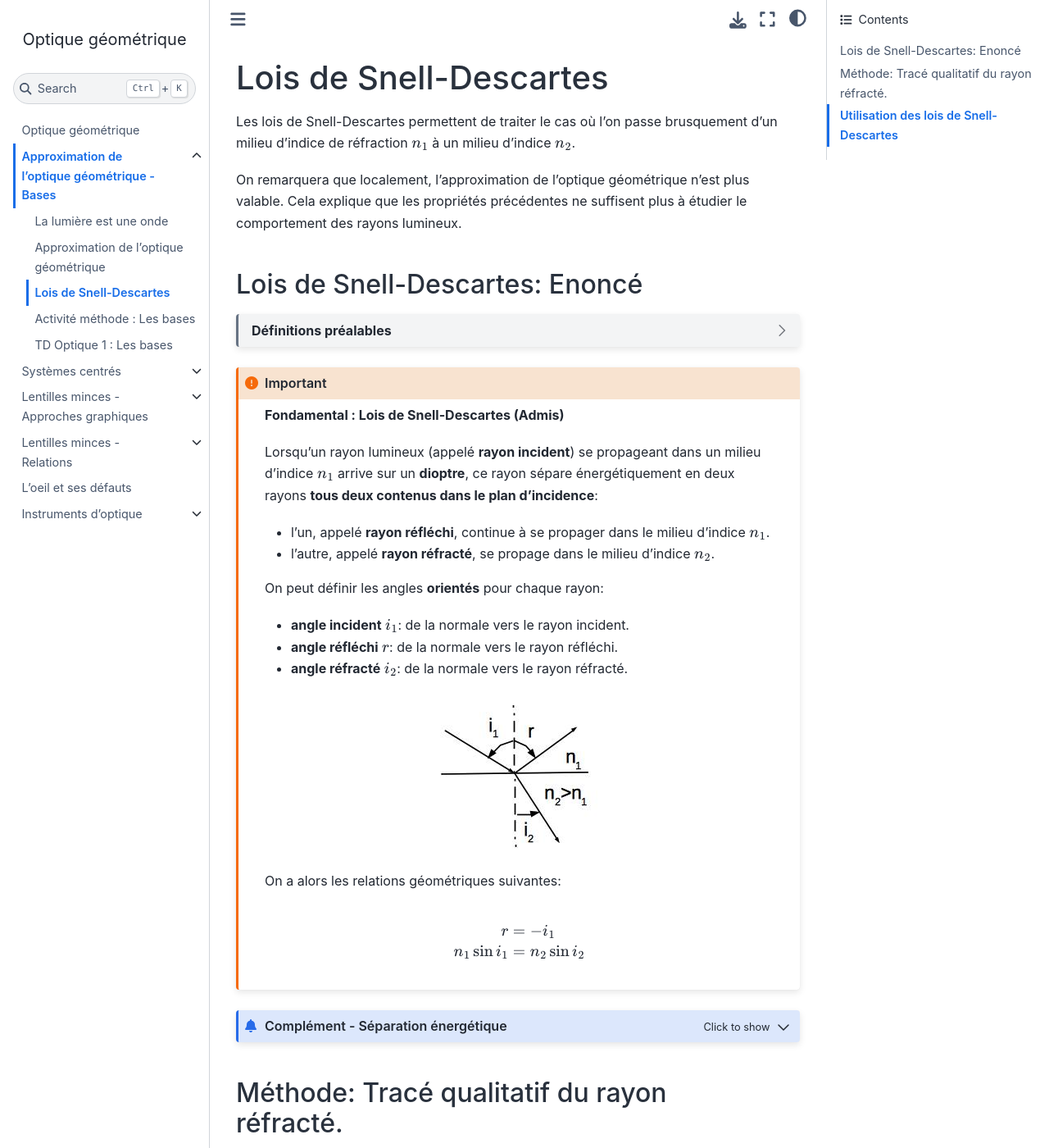
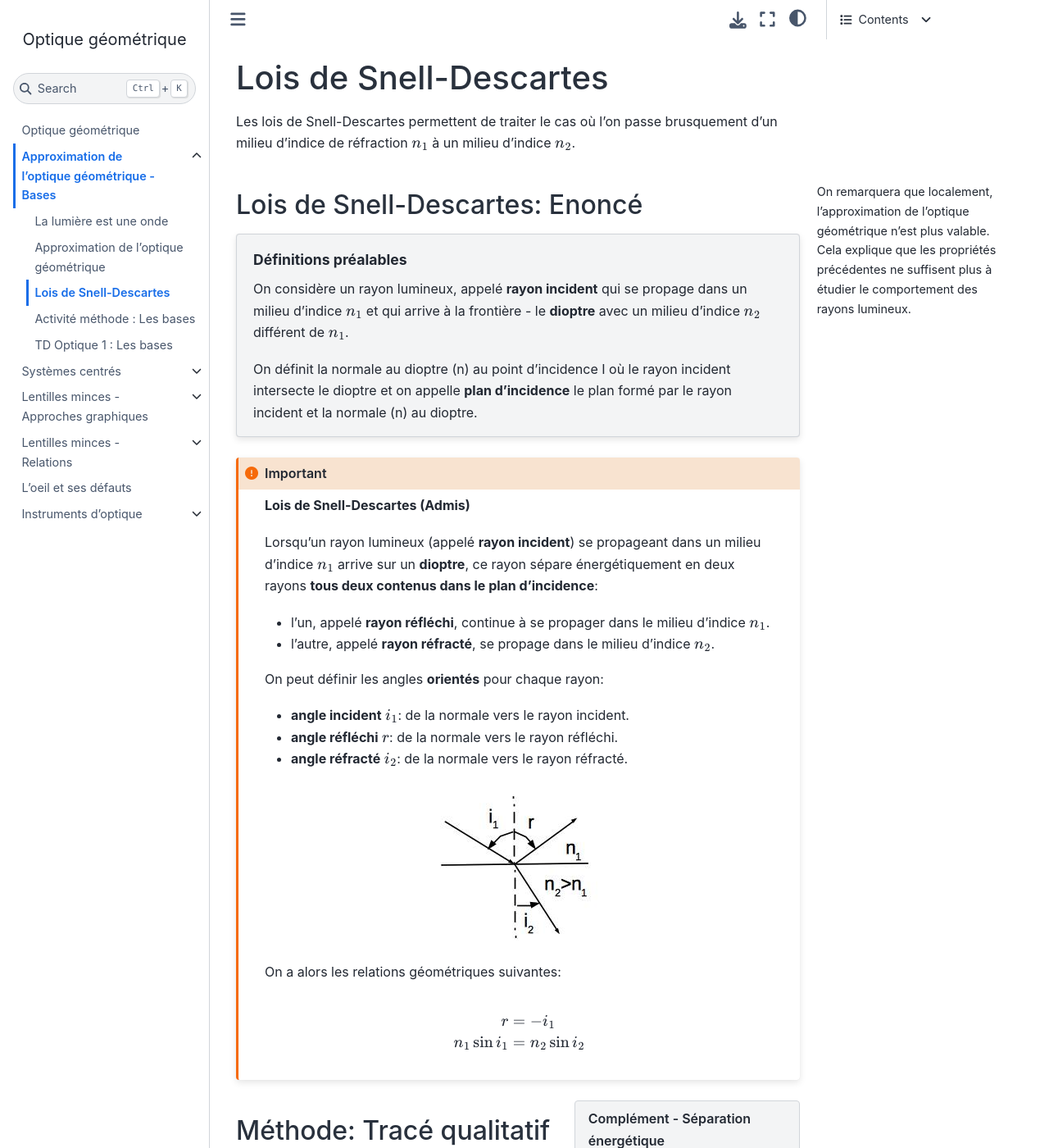
Before and after one commit to pcsi3physiquestan/optique_sources, a Jupyter Book: the page built from notebook/snell.md, in a window 1280 px wide and 1400 px high. Shown: the whole window at 82% size. Built offline with Jupyter Book 1.0.4 settings and Sphinx 7.4.7 and the Sphinx Book theme 1.1.4, drawn with Linux system fonts in a browser that asks for light colours; pages that are not in the unit, such as notebooks, are missing from menus; some of the changed text lies outside the part shown.

Commit message:
Mise à jour des sources

`````diff
--- a/_static/myfile.css
+++ b/_static/myfile.css
@@ -7,5 +7,5 @@
 div.topic{
 	background-color: #f7f7ff;
 	font-size: 0.85em;
-	padding: 0 20px 0 20px;
+	padding: 0 40px 0 40px;
 }
--- a/notebook/snell.md
+++ b/notebook/snell.md
@@ -18,19 +18,21 @@
 
 Les lois de Snell-Descartes permettent de traiter le cas où l'on passe brusquement d'un milieu d'indice de réfraction $n_1$ à un milieu d'indice $n_2$.
 
+````{margin}
 On remarquera que localement, l'approximation de l'optique géométrique n'est plus valable. Cela explique que les propriétés précédentes ne suffisent plus à étudier le comportement des rayons lumineux.
+````
 
 ## Lois de Snell-Descartes: Enoncé
 
 
-````{dropdown} Définitions préalables
+````{topic} Définitions préalables
 On considère un rayon lumineux, appelé __rayon incident__ qui se propage dans un milieu d'indice $n_1$ et qui arrive à la frontière - le __dioptre__ avec un milieu d'indice $n_2$ différent de $n_1$.
 
 On définit la normale au dioptre (n) au point d'incidence I où le rayon incident intersecte le dioptre et on appelle __plan d'incidence__ le plan formé par le rayon incident et la normale (n) au dioptre.
 ````
 
 
-````{important} __Fondamental : Lois de Snell-Descartes (Admis)__
+````{important} __Lois de Snell-Descartes (Admis)__
 
 Lorsqu'un rayon lumineux (appelé __rayon incident__) se propageant dans un milieu d'indice $n_1$ arrive sur un __dioptre__, ce rayon sépare énergétiquement en deux rayons __tous deux contenus dans le plan d'incidence__:
 
@@ -55,7 +57,7 @@
 \end{align*}
 ````
 
-````{admonition} Complément - Séparation énergétique
+````{sidebar} Complément - Séparation énergétique
 :class: dropdown
 La loi de Snell-Descartes permet d'étudier géométriquement l'existence des deux rayons. Mais il faut préciser qu'il s'opère un division de l'énergie entre deux parts (transmise et réfléchie) __qui ne sont pas forcément égales__.
 
`````
